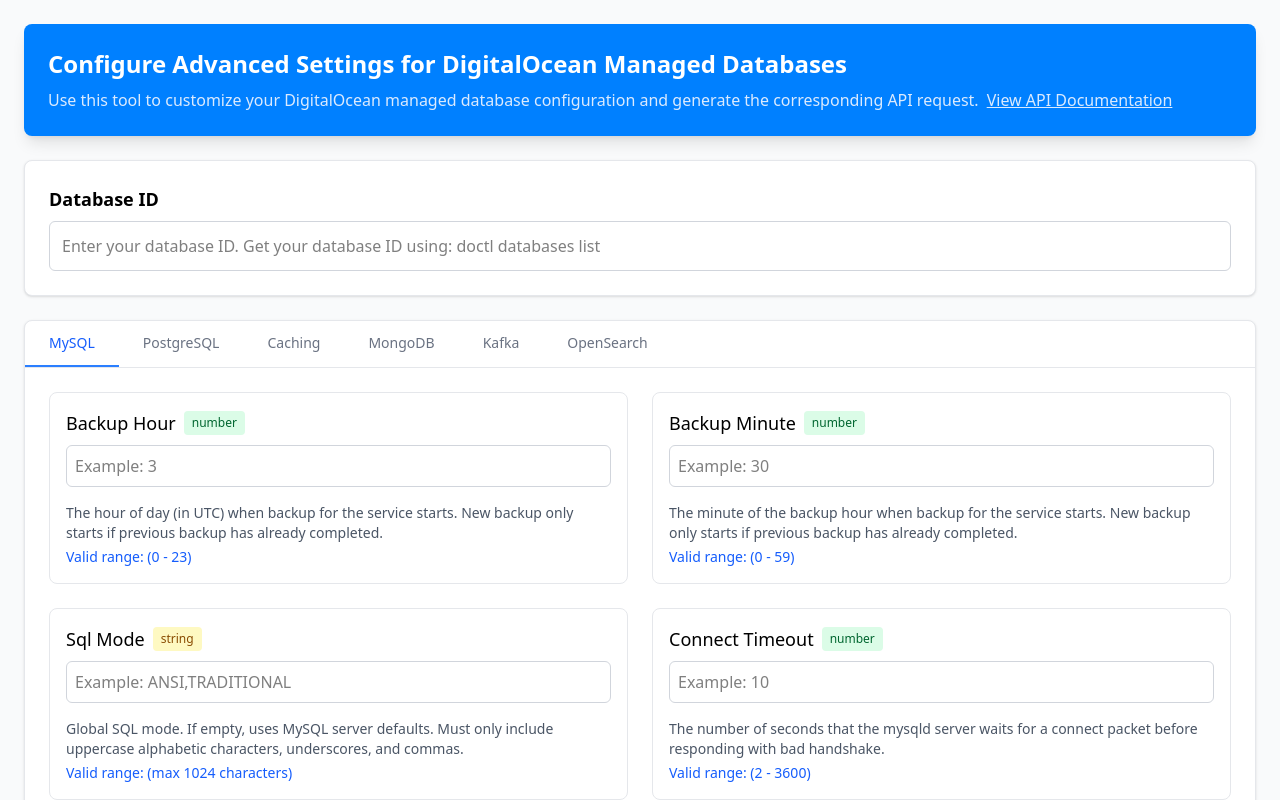
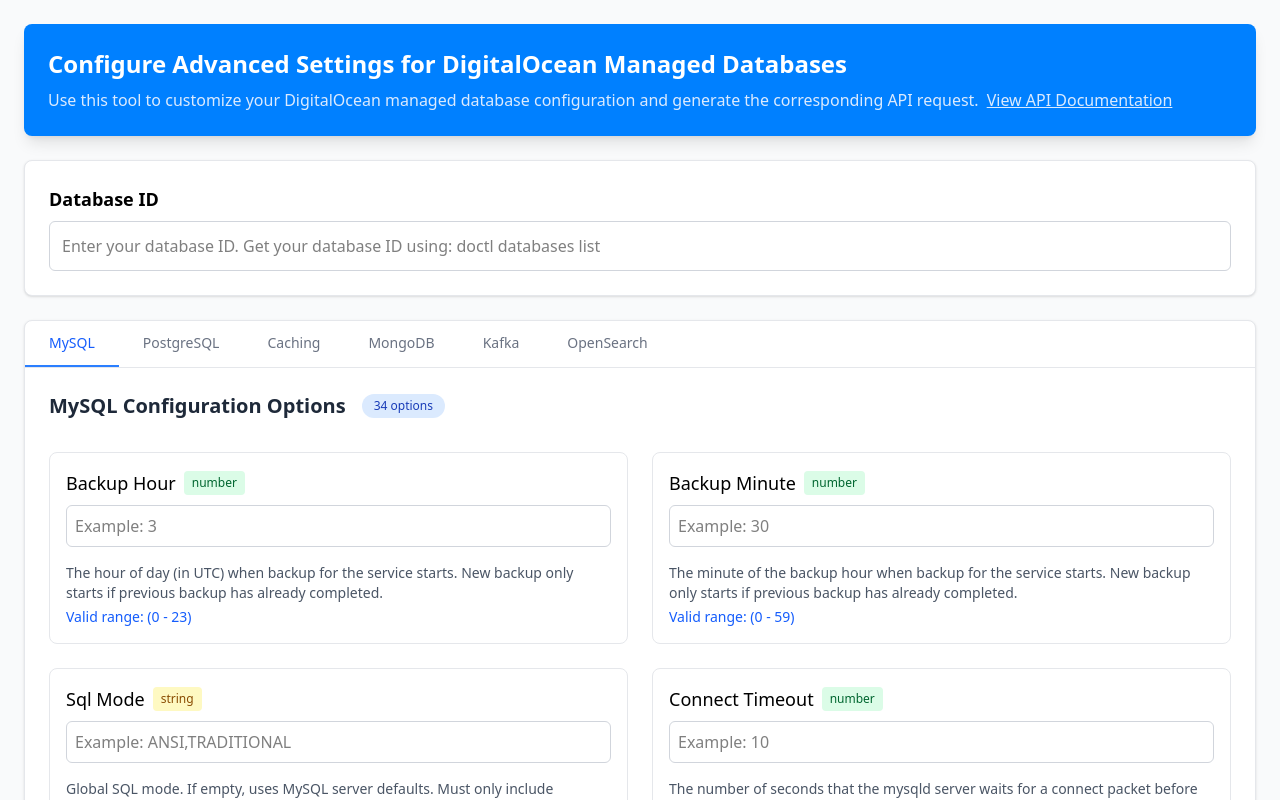
Before and after one commit to DO-Solutions/do-db-config-ui, a React (Vite) app: page / in a window 1280 px wide. Shown: the top 800 px of the page. Built offline with nearby package versions, Linux system fonts and the light colour scheme.

Commit message:
Add configuration option counts for each database type in DatabaseConfigApp

```diff
--- a/src/components/DatabaseConfigApp.tsx
+++ b/src/components/DatabaseConfigApp.tsx
@@ -5,6 +5,25 @@
 import MongoConfigForm from './forms/MongoConfigForm';
 import KafkaConfigForm from './forms/KafkaConfigForm';
 import OpenSearchConfigForm from './forms/OpenSearchConfigForm';
+import {
+  mysqlConfigFields,
+  postgresConfigFields,
+  redisConfigFields,
+  mongoConfigFields,
+  kafkaConfigFields,
+  openSearchConfigFields
+} from '../config';
+
+// Calculate configuration option counts for each database type
+const configCounts = {
+  mysql: Object.keys(mysqlConfigFields).length,
+  postgres: Object.values(postgresConfigFields).reduce((count, section) =>
+    count + Object.keys(section.fields).length, 0),
+  redis: Object.keys(redisConfigFields).length,
+  mongodb: Object.keys(mongoConfigFields).length,
+  kafka: Object.keys(kafkaConfigFields).length,
+  opensearch: Object.keys(openSearchConfigFields).length
+};
 
 const DatabaseConfigApp = () => {
   const [activeTab, setActiveTab] = useState('mysql');
@@ -18,6 +37,11 @@
     { id: 'kafka', name: 'Kafka' },
     { id: 'opensearch', name: 'OpenSearch' }
   ];
+
+  const getFormattedDatabaseName = () => {
+    const tab = tabs.find(tab => tab.id === activeTab);
+    return tab ? tab.name : activeTab.charAt(0).toUpperCase() + activeTab.slice(1);
+  };
 
   return (
     <div className="min-h-screen bg-gray-50 text-black p-6">
@@ -71,6 +95,18 @@
           </div>
 
           <div className="p-6">
+            {/* Configuration options heading with count */}
+            <div className="mb-8">
+              <div className="flex items-center mb-6">
+                <h2 className="text-xl font-semibold text-gray-800">
+                  {getFormattedDatabaseName()} Configuration Options
+                </h2>
+                <div className="ml-4 px-3 py-1 bg-blue-100 text-blue-800 text-xs font-medium rounded-full">
+                  {configCounts[activeTab]} options
+                </div>
+              </div>
+            </div>
+
             {activeTab === 'mysql' && (
               <MySQLConfigForm
                 databaseId={databaseId}
```
